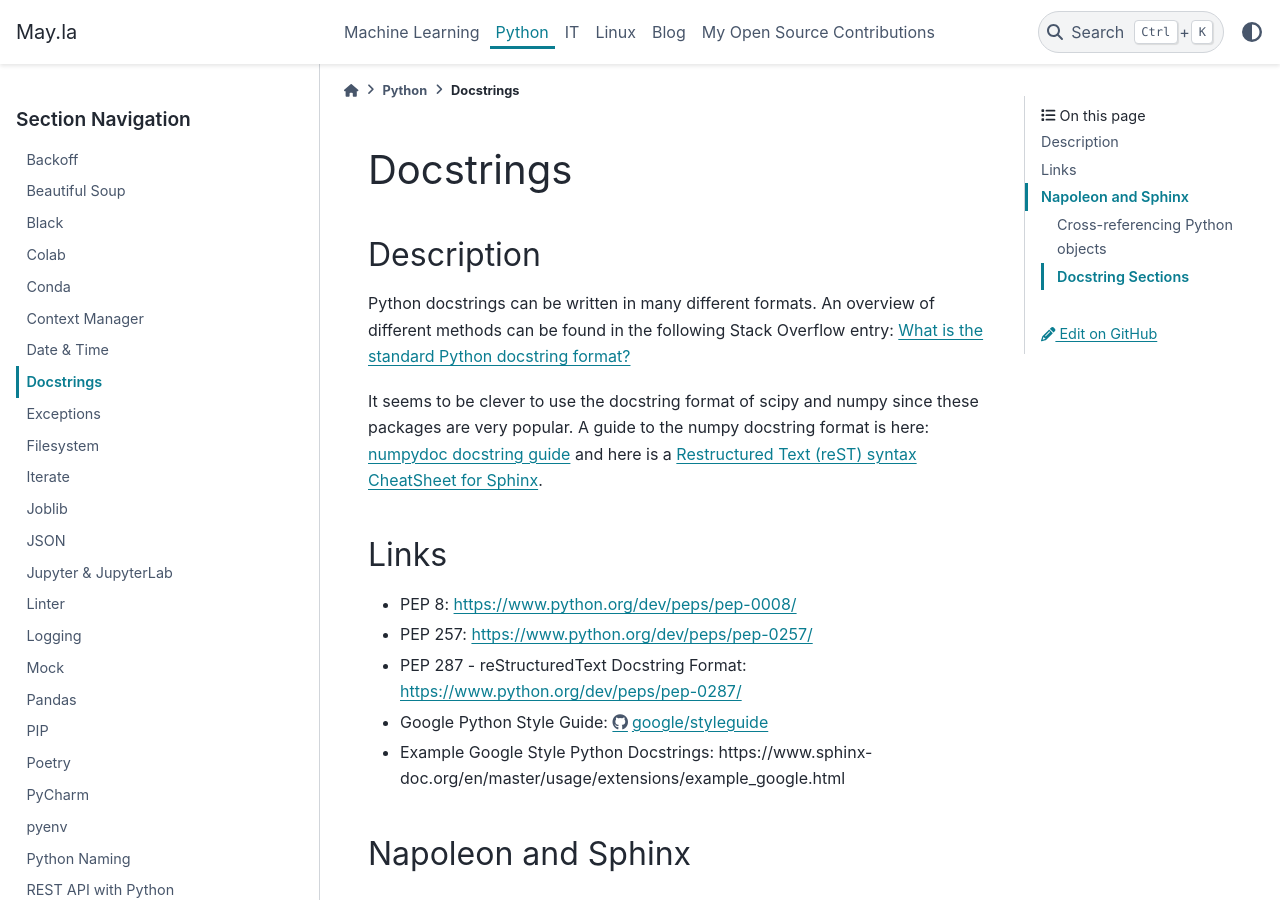
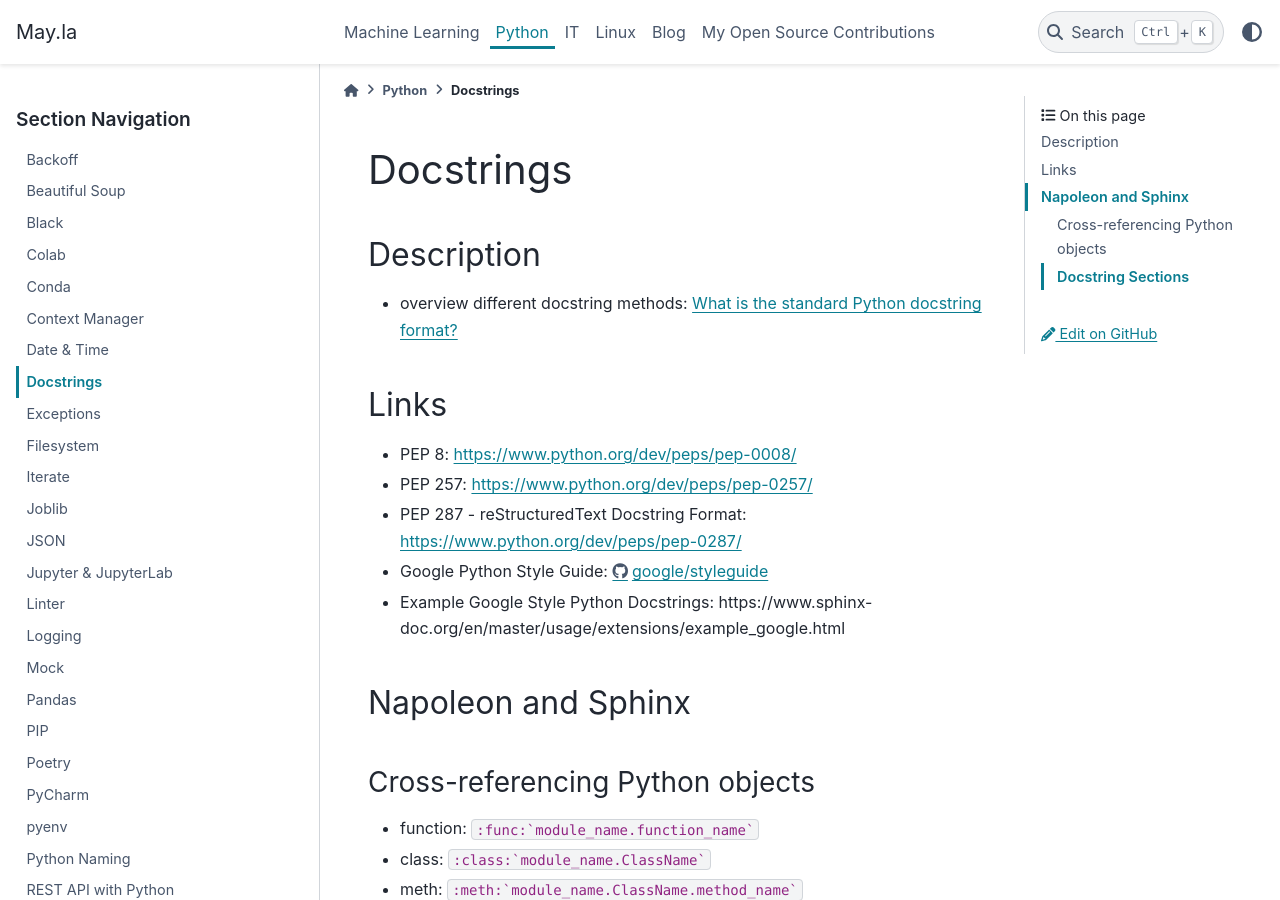
Before and after one commit to PhilipMay/PhilipMay_org, a Sphinx documentation site: the page built from source/python/docstrings.md, in a window 1280 px wide and 900 px high. Built offline with Sphinx 7.4.7 and the PyData theme 0.15.4, drawn with Linux system fonts in a browser that asks for light colours.

Commit message:
Refactor Python docstring format

```diff
--- a/source/python/docstrings.md
+++ b/source/python/docstrings.md
@@ -2,17 +2,7 @@
 
 ## Description
 
-Python docstrings can be written in many different formats. An overview
-of different methods can be found in the following Stack Overflow entry:
-[What is the standard Python docstring
-format?](https://stackoverflow.com/questions/3898572/what-is-the-standard-python-docstring-format)
-
-It seems to be clever to use the docstring format of scipy and numpy
-since these packages are very popular. A guide to the numpy docstring
-format is here: [numpydoc docstring
-guide](https://numpydoc.readthedocs.io/en/latest/) and here is a
-[Restructured Text (reST) syntax CheatSheet for
-Sphinx](https://thomas-cokelaer.info/tutorials/sphinx/rest_syntax.html).
+- overview different docstring methods: [What is the standard Python docstring format?](https://stackoverflow.com/questions/3898572/what-is-the-standard-python-docstring-format)
 
 ## Links
 
```
